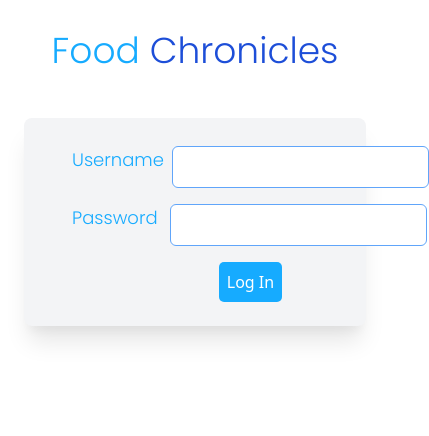
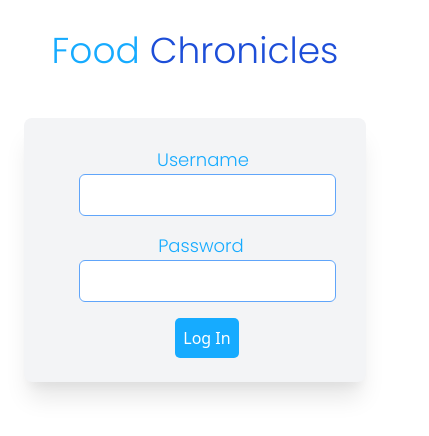
Before and after one commit to food-chronicles/client-cms, a React (Create React App) app: page / in a window 390 px wide. Shown: the top 436 px of the page, 429 px wide, since content can reach past the window. Built offline with nearby package versions, Linux system fonts and the light colour scheme.

Commit message:
make responsive form

```diff
--- a/src/components/FormLogin.js
+++ b/src/components/FormLogin.js
@@ -22,19 +22,21 @@ const Form = () => {
   }
 
   return (
-      <>
-          <form action='' onSubmit={handleLogin}>
-              <div className='flex flex-row mb-4'>
+    <div className="max-w-md mx-auto flex justify-center p-6 bg-gray-100 mt-10 rounded-lg shadow-xl">
+      <div className="ml-6 pt-1">
+          <form className='w-full' action='' onSubmit={handleLogin}>
+              <div className='flex flex-col sm:flex-row mb-4'>
                 <label className='form-text mr-2 font-bold text-lg' for="username">Username</label>
-                <input className='border border-blue-400 rounded-md py-2 px-3 text-grey-darknest' onChange={handleUsername} type="text" name="username" id="username" />
+                <input className='border w-full border-blue-400 rounded-md py-2 px-3 text-grey-darknest' onChange={handleUsername} type="text" name="username" id="username" />
               </div>
-              <div className='flex flex-row mb-4'>
+              <div className='flex flex-col sm:flex-row mb-4'>
                 <label className='form-text mr-3 font-bold text-lg' for="password">Password</label>
-                <input className='border border-blue-400 rounded-md py-2 px-3 text-grey-darknest' onChange={handlePassword} type="password" name="password" id="password" />
+                <input className='border w-full border-blue-400 rounded-md py-2 px-3 text-grey-darknest' onChange={handlePassword} type="password" name="password" id="password" />
               </div>
               <button className='button-form p-2 rounded-lg' type="submit">Log In</button>
           </form>
-      </>
+      </div>
+    </div>
   );
 };
 
--- a/src/pages/Login.js
+++ b/src/pages/Login.js
@@ -8,11 +8,7 @@ function Login() {
       <h1 className="logo-fc text-2xl text-blue-700 leading-tight">
         <span className='logo-food-color'>Food</span> Chronicles
       </h1>
-      <div className="max-w-md mx-auto flex p-6 bg-gray-100 mt-10 rounded-lg shadow-xl">
-        <div className="ml-6 pt-1">
-          <FormLogin />
-        </div>
-      </div>
+      <FormLogin />
     </div>
   );
 }
--- a/src/tailwind.css
+++ b/src/tailwind.css
@@ -7,7 +7,7 @@
 } */
 
 .logo-fc {
-  font-family: 'Poppins', sans-serif;
+  font-family: Poppins, sans-serif;
   font-style: normal;
   font-weight: normal;
   font-size: 36px;
```
